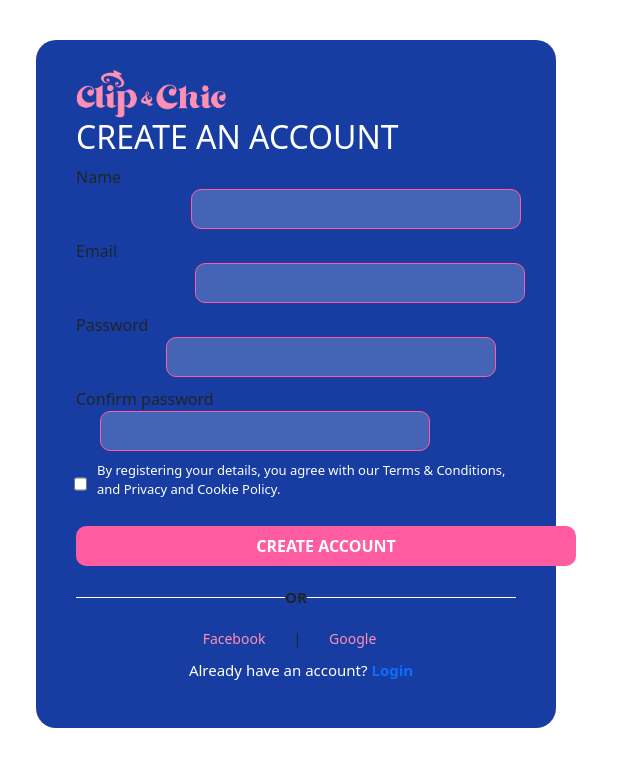
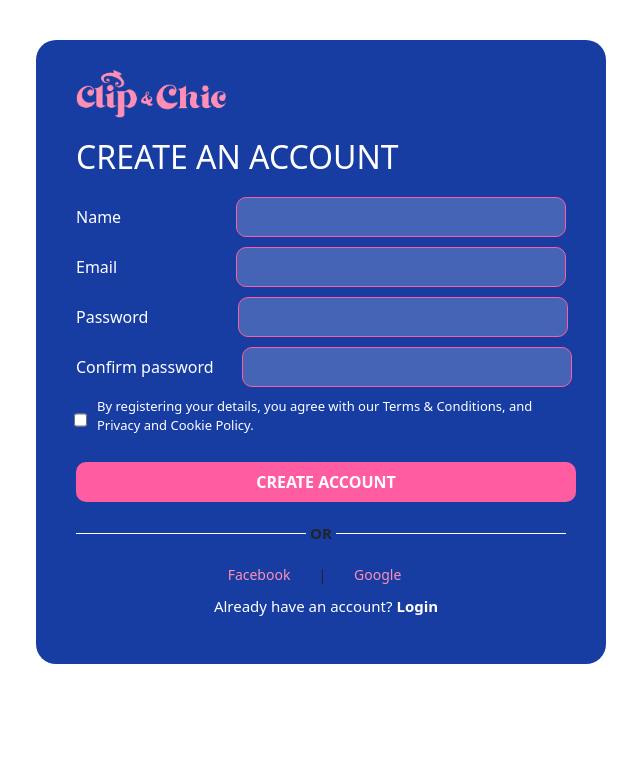
Before and after one commit to Quyen-Peter/clip-chic, a React (Create React App) app: page /Account in a window 1280 px wide. Shown: the top 766 px of the page, without its empty margins (34-674 px from the left). Built offline with nearby package versions, Linux system fonts and the light colour scheme.

Commit message:
fix design sidebar, login and create login

```diff
--- a/src/component/CreateLogin.tsx
+++ b/src/component/CreateLogin.tsx
@@ -13,18 +13,18 @@ const CreateLogin = () => {
         <h2>CREATE AN ACCOUNT</h2>
         <form className="create-login-form">
           <div>
-            <a>Name</a>
+            <a className="title-a">Name</a>
             <input type="text"  required className="name"/>
           </div>
           <div>
-            <a>Email</a>
+            <a className="title-a">Email</a>
             <input type="email"  required className="email"/>
           </div>
           <div>
-            <a>Password</a>
+            <a className="title-a">Password</a>
             <input type="password"  required className="password" />
           </div>
-          <div>
+          <div className="title-a">
             <a>Confirm password </a>
             <input type="password"  required className="confirm-password"/>
           </div>
--- a/src/component/Login.tsx
+++ b/src/component/Login.tsx
@@ -11,11 +11,11 @@ const Login = () => {
         <h2>LOG IN ACCOUNT</h2>
         <form className="login-form">
           <div>
-            <a>Email or username</a>
+            <a className="title-a">Email or username</a>
             <input type="email" required className="email-login"/>
           </div>
           <div>
-            <a>Password</a>
+            <a className="title-a">Password</a>
             <input type="password" required  className="password-login"/>
           </div>
           <div className="checkbox-forgot-container">
--- a/src/component/Sidebar.tsx
+++ b/src/component/Sidebar.tsx
@@ -39,10 +39,8 @@ export default function Sidebar({
 
   const collections = [
     "All",
-    "Best Sellers",
-    "Classic",
-    "New Arrivals",
-    "Summer",
+    "New Year Collection",
+    "Summer Collection",
   ];
 
   const colors = [
@@ -76,7 +74,7 @@ export default function Sidebar({
       <nav className="sidebar-menu">
         <button
           type="button"
-          className={`top-filter ${top === "best" ? "active" : ""}`}
+          className={`top-filter best-seller ${top === "best" ? "active" : ""}`}
           onClick={() => setTop(top === "best" ? null : "best")}
         >
           Best Sellers
@@ -84,7 +82,7 @@ export default function Sidebar({
 
         <button
           type="button"
-          className={`top-filter ${top === "new" ? "active" : ""}`}
+          className={`top-filter new-arrival ${top === "new" ? "active" : ""}`}
           onClick={() => setTop(top === "new" ? null : "new")}
         >
           New Arrivals
--- a/src/css/CreateLogin.css
+++ b/src/css/CreateLogin.css
@@ -2,7 +2,7 @@
   background-color: #173da2;
   margin-top: 40px;
   margin-left: 70px;
-  width: 520px;
+  width: 570px;
   padding: 30px;
   border-radius: 20px;
 }
@@ -12,14 +12,26 @@
   height: auto;
   margin-left: 10px;
   margin-right: 10px;
+  margin-bottom: 20px;
 }
 
 .create-login-container{
  margin-left: 10px;
 }
 
+
+
 .create-login-container h2,a,p{
   color: white;
+}
+
+.create-login-form{
+  margin-top: 20px;
+}
+
+.title-a{
+  color: #ffffff;
+  text-decoration: none;
 }
 
 .create-login-form input[type="text"], input[type="email"], input[type="password"] {
@@ -129,4 +141,5 @@
 .login-link a{
   text-decoration: none;
   font-weight: bold;
+  color: #ffffff;
 }
--- a/src/css/Login.css
+++ b/src/css/Login.css
@@ -2,16 +2,17 @@
   background-color: #173da2;
   margin-top: 40px;
   margin-left: 70px;
-  width: 520px;
+  width: 570px;
   padding: 30px;
   border-radius: 20px;
 }
 
 .logoLogin{
-     width: 150px;
+  width: 150px;
   height: auto;
   margin-left: 10px;
   margin-right: 10px;
+  margin-bottom: 20px;
 }
 
 .login-container{
@@ -20,6 +21,15 @@
 
 .login-container h2,a,p{
   color: white;
+}
+
+.login-form{
+  margin-top: 20px;
+}
+
+.title-a{
+  color: #ffffff;
+  text-decoration: none;
 }
 
 .login-form input[type="email"], input[type="password"] {
@@ -122,4 +132,5 @@
 .login-link a{
   text-decoration: none;
   font-weight: bold;
+  color: #ffffff;
 }
--- a/src/css/Sidebar.css
+++ b/src/css/Sidebar.css
@@ -102,7 +102,7 @@
   gap: 8px;
   color: #fff;
   font-weight: bold;
-  margin-top: 15px;
+  margin-top: 10px;
   cursor: pointer;
   user-select: none;
 }
@@ -114,16 +114,20 @@
   font-weight:800;
   cursor:pointer;
   user-select:none;
-  font-size: 14px;
-  margin-top: 10px;
+  font-size: 13.5px;
   font-family: Arial;
 }
 
 .top-filter:hover{
   color:#fff;
-  font-size: 14px;
+  font-size: 13.5px;
 }
 
 .title{
     font-family: Arial;
+    font-size: 13.5px;
 }
+
+.new-arrival{
+  margin-top: 10px;
+}
```
